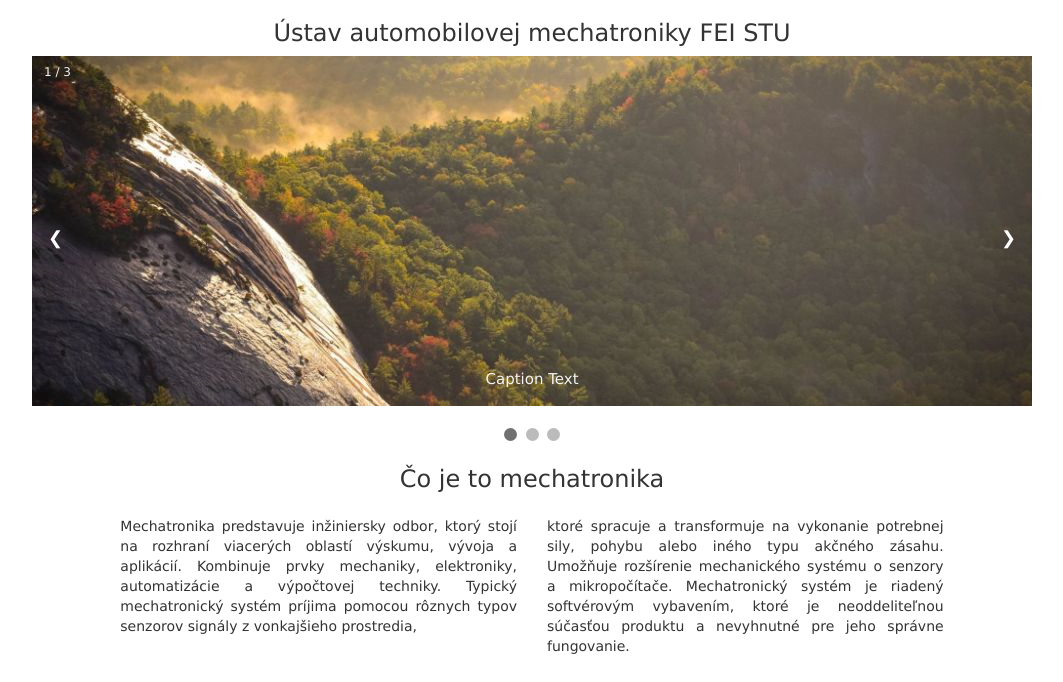
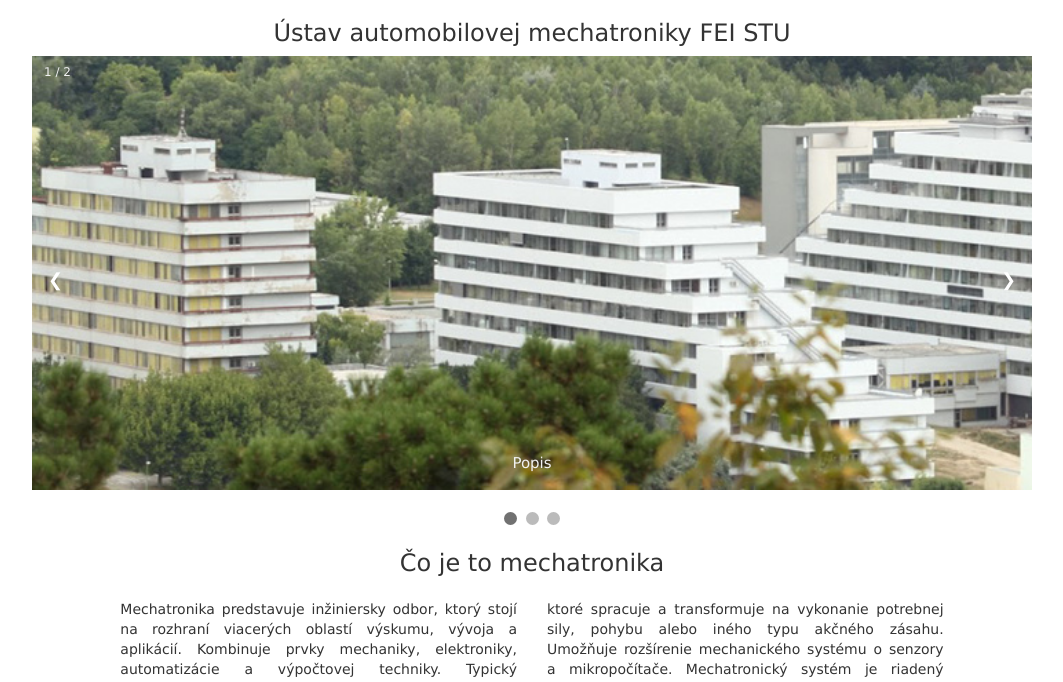
Before and after one commit to elcomtik/WebTech2, a PHP site: page /index.php in a window 1280 px wide. Shown: the part 51-733 px from the top of the page, without its empty margins (108-1171 px from the left). Run offline with PHP 8.4, Linux system fonts and the light colour scheme.

Commit message:
edit banners

```diff
--- a/index.php
+++ b/index.php
@@ -28,21 +28,15 @@ include_once 'menu.php';
 <div class="slideshow-container">
 
     <div class="mySlides fade_slide">
-        <div class="numbertext">1 / 3</div>
-        <img src="img1.jpg" style="width:100%">
-        <div class="text">Caption Text</div>
+        <div class="numbertext">1 / 2</div>
+        <img src="uploads/banners/banner1.jpg" style="width:100%">
+        <div class="text">Popis</div>
     </div>
 
     <div class="mySlides fade_slide">
-        <div class="numbertext">2 / 3</div>
-        <img src="img2.jpg" style="width:100%">
-        <div class="text">Caption Two</div>
-    </div>
-
-    <div class="mySlides fade_slide">
-        <div class="numbertext">3 / 3</div>
-        <img src="img3.jpg" style="width:100%">
-        <div class="text">Caption Three</div>
+        <div class="numbertext">2 / 2</div>
+        <img src="uploads/banners/banner2.jpg" style="width:100%">
+        <div class="text">Popis 2</div>
     </div>
 
     <a class="prev" onclick="plusSlides(-1)">&#10094;</a>
```
Also changed, not shown: uploads/banners/banner1.jpg (added), uploads/banners/banner2.jpg (added).
